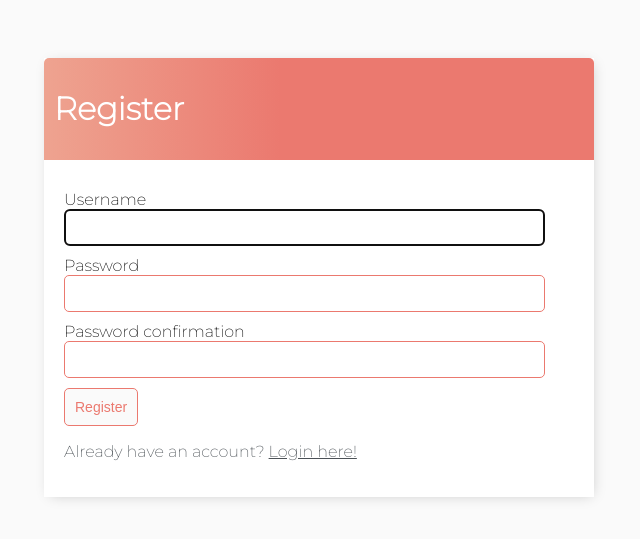
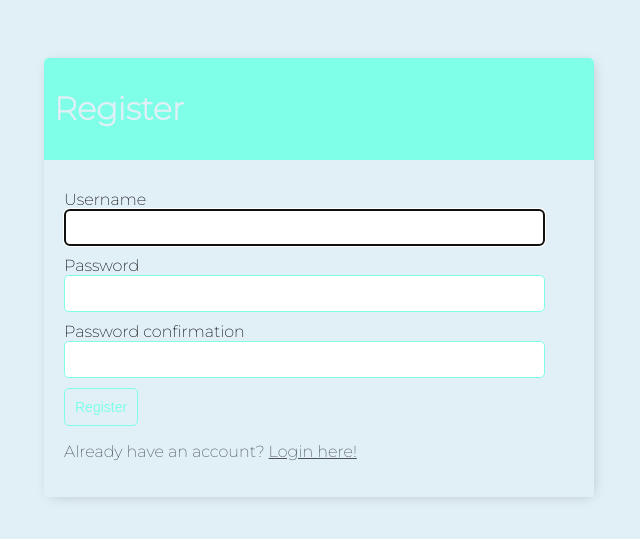
Before and after one commit to adam-blakeney/to-do, a Django app: page /register/ in a window 1280 px wide. Shown: the top 539 px of the page, without its empty margins (321-961 px from the left). Run offline with Django 3.2, Linux system fonts and the light colour scheme.

```diff
--- a/base/templates/base/main.html
+++ b/base/templates/base/main.html
@@ -13,7 +13,7 @@
 
     <style>
         body{
-            background-color: #fafafa;
+            background-color: #E1EFF6;
             font-family: 'Montserrat' , 'sans-serif';
             padding-top: 50px;
         }
@@ -37,7 +37,7 @@
         .container{
             max-width: 550px;
             margin: auto;
-            background-color: #fff;
+            background-color: #E1EFF6;
             -webkit-box-shadow: 2px 2px 13px -4px rgba(0, 0, 0, 0.21);
             box-shadow: 2px 2px 13px -4px rgba(0, 0, 0, 0.21);
 
@@ -46,10 +46,10 @@
         .header-bar{
             display:flex;
             justify-content: space-between;
-            color: #fff;
+            color: #E1EFF6;
             padding: 10px;
             border-radius: 5px 5px 0 0;
-            background: linear-gradient(90deg, #EEA390 0%, #EB796F 43%, #EB796F 100%);
+            background: linear-gradient(90deg, #80FFE8 0%, #80FFE8 43%, #80FFE8 100%);
         }
 
         .header-bar a{
@@ -62,7 +62,7 @@
             align-items: center;
             justify-content: space-between;
             padding: 20px;
-            background-color: #fff;
+            background-color: #E1EFF6;
             border-top: 1px solid rgb(226, 226, 226);
         }
 
@@ -115,7 +115,7 @@
         input[type=text],
         input[type=password],
         textarea{
-            border: 1px solid #EB796F;
+            border: 1px solid #80FFE8;
             border-radius: 5px;
             padding: 10px;
             width: 90%;
@@ -127,9 +127,9 @@
         }
 
         .button{
-            border:1px solid #EB796F;
-            background-color: #fafafa;
-            color: #EB796F;
+            border:1px solid #80FFE8;
+            background-color: #E1EFF6;
+            color: #80FFE8;
             padding: 10px;
             font-size: 14px;
             border-radius: 5px;
```
Also changed, not shown: README.md.
